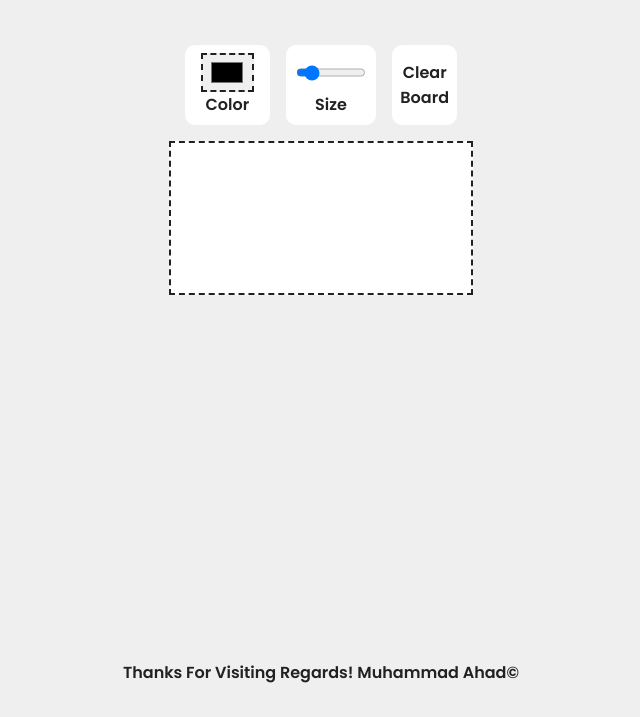
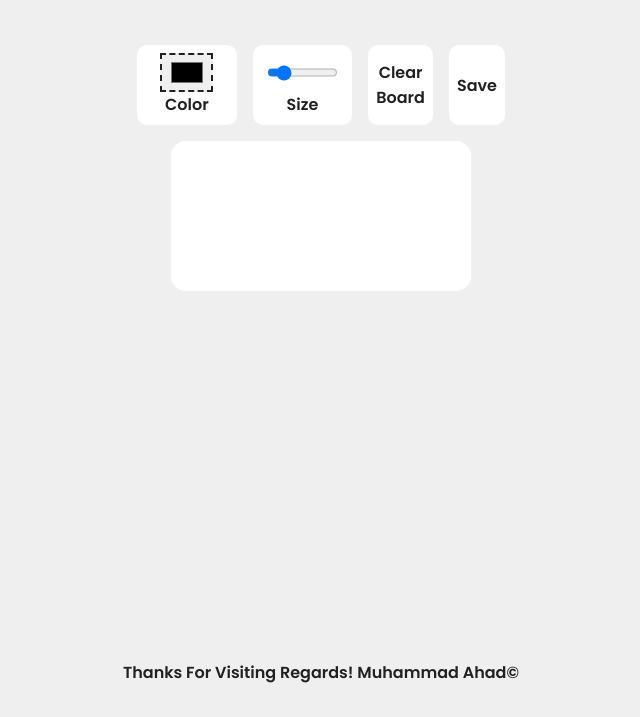
Before and after one commit to ahadsts9901/drawing-app, a plain HTML site: page index.html in a window 1280 px wide. Shown: the part 83-800 px from the top of the page, without its empty margins (319-959 px from the left). Drawn offline with nearby package versions, Linux system fonts and the light colour scheme.

Commit message:
save button added

```diff
--- a/index.html
+++ b/index.html
@@ -1,18 +1,23 @@
 <!DOCTYPE html>
 
 <head>
-    <meta charset="utf-8"></meta>
-    <meta http-equiv="X-UA-Compatible" content="IE=edge"></meta>
+    <meta charset="utf-8">
+    </meta>
+    <meta http-equiv="X-UA-Compatible" content="IE=edge">
+    </meta>
     <title>Drawing App</title>
-    <meta name="viewport" content="width=device-width, initial-scale=1"></meta>
+    <meta name="viewport" content="width=device-width, initial-scale=1">
+    </meta>
     <!-- icons cdn -->
-    <link rel="stylesheet" href="https://cdn.jsdelivr.net/npm/bootstrap-icons@1.10.3/font/bootstrap-icons.css"></link>
+    <link rel="stylesheet" href="https://cdn.jsdelivr.net/npm/bootstrap-icons@1.10.3/font/bootstrap-icons.css">
+    </link>
     <!-- font cdn -->
     <link rel="preconnect" href="https://fonts.googleapis.com">
     <link rel="preconnect" href="https://fonts.gstatic.com" crossorigin>
     <link href="https://fonts.googleapis.com/css2?family=Poppins:wght@400;600;800;900&display=swap" rel="stylesheet">
     <!-- css -->
-    <link rel="stylesheet" type="text/css" href="main.css"></link>
+    <link rel="stylesheet" type="text/css" href="main.css">
+    </link>
 </head>
 
 <body>
@@ -35,7 +40,8 @@
                 <input type="range" id="size" class="opt" min="1" max="20" value="1">
                 <p>Size</p>
             </div>
-            <button type="button" id="button" onclick="clearBoard()">Clear<br/>Board</button>
+            <button type="button" id="button" onclick="clearBoard()">Clear<br />Board</button>
+            <button type="button" id="save">Save</button>
         </div>
         <canvas class="board" id="board"></canvas>
     </div>
--- a/main.css
+++ b/main.css
@@ -71,7 +71,7 @@ p {
     font-size: 1em;
 }
 
-#button {
+button {
     width: 5em;
     height: 5em;
     background-color: #fff;
@@ -86,9 +86,10 @@ p {
     background-color: #fff;
     /* width: 100%;
     height: 100%; */
+    cursor: crosshair;
+    border-radius: 15px;
     border: 0px;
-    cursor: crosshair;
-    border: 2px dashed #212121;
+    /* border: 2px dashed #212121; */
 }
 
 .center {
--- a/main.js
+++ b/main.js
@@ -1,18 +1,20 @@
 let board = document.getElementById("board");
 let color = document.getElementById("color");
 let size = document.getElementById("size");
+let save = document.getElementById("save")
 let context = board.getContext("2d");
 let isLine = false;
 let finalOffsetX = 0;
 let finalOffsetY = 0;
 
-board.addEventListener("mousedown", function(event) {
+board.addEventListener("mousedown", function (event) {
     isLine = true;
     finalOffsetX = event.offsetX;
     finalOffsetY = event.offsetY;
+    // console.log(event)
 });
 
-board.addEventListener("mousemove", function(event) {
+board.addEventListener("mousemove", function (event) {
     if (isLine) {
         context.beginPath();
         context.moveTo(finalOffsetX, finalOffsetY);
@@ -25,7 +27,7 @@ board.addEventListener("mousemove", function(event) {
     }
 });
 
-board.addEventListener("mouseup", function() {
+board.addEventListener("mouseup", function () {
     isLine = false;
 });
 
@@ -33,7 +35,7 @@ function clearBoard() {
     context.clearRect(0, 0, board.width, board.height);
 }
 
-board.addEventListener("touchstart", function(event) {
+board.addEventListener("touchstart", function (event) {
     event.preventDefault();
     isLine = true;
     let coordinates = getCoordinates(event.touches[0]);
@@ -41,7 +43,7 @@ board.addEventListener("touchstart", function(event) {
     finalOffsetY = coordinates.y;
 });
 
-board.addEventListener("touchmove", function(event) {
+board.addEventListener("touchmove", function (event) {
     event.preventDefault();
     if (isLine) {
         let coordinates = getCoordinates(event.touches[0]);
@@ -56,7 +58,7 @@ board.addEventListener("touchmove", function(event) {
     }
 });
 
-board.addEventListener("touchend", function() {
+board.addEventListener("touchend", function () {
     isLine = false;
 });
 
@@ -69,3 +71,12 @@ function getCoordinates(touch) {
         y: touch.clientY - rect.top,
     };
 }
+
+// save button
+
+save.addEventListener("click", () => {
+    let link = document.createElement("a");
+    link.download = `${Date.now()}.jpg`;
+    link.href = board.toDataURL();
+    link.click();
+});
```
